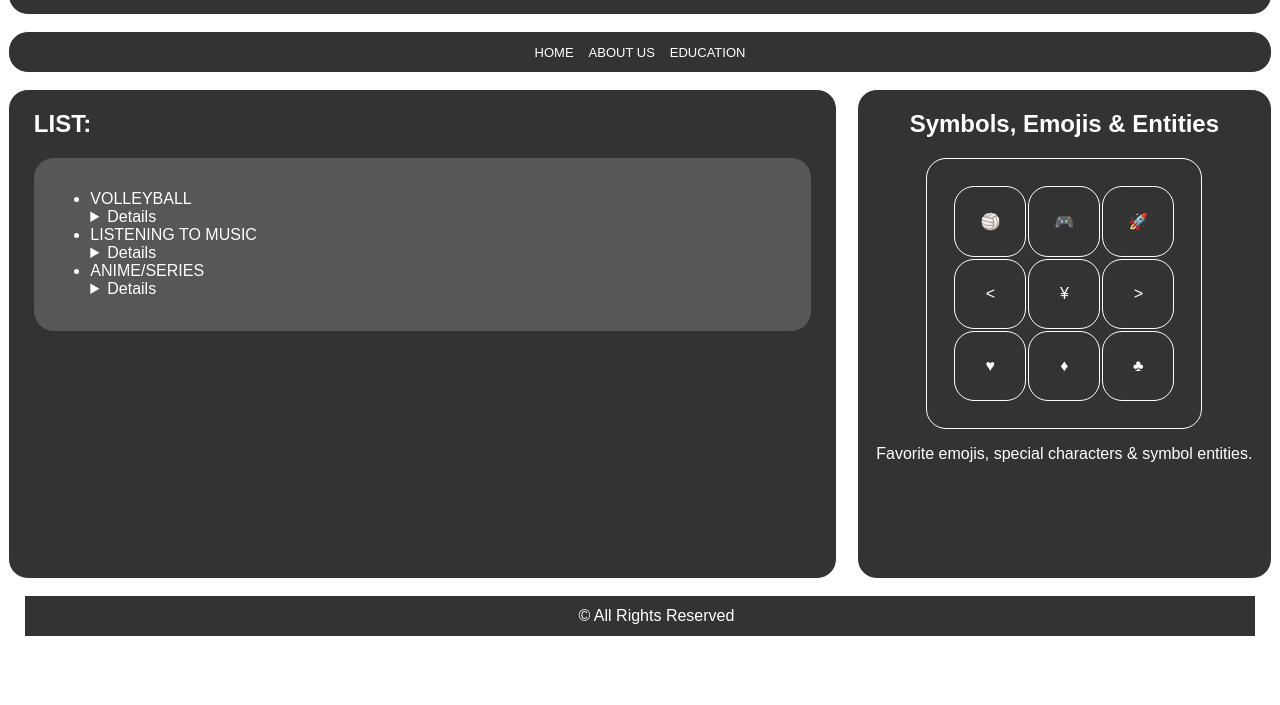
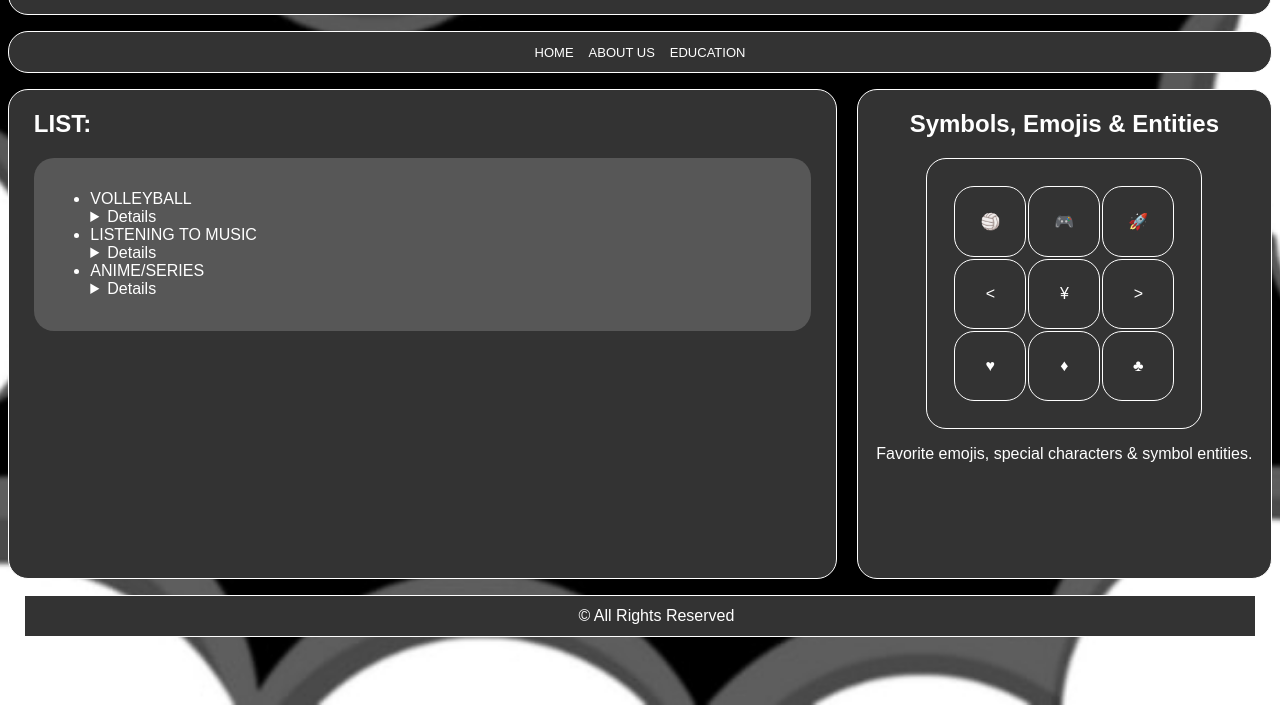
Before and after one commit to gempest/gemark-portfolio, a plain HTML site: page gh hobbies.html in a window 1280 px wide. Shown: the part 95-800 px from the top of the page. Drawn offline with Linux system fonts and the light colour scheme.

Commit message:
Update gh hobbies.html

```diff
--- a/gh hobbies.html
+++ b/gh hobbies.html
@@ -7,7 +7,7 @@
     <link rel="icon" href="favicon-modified.png" type="icon/x-image">
     <style>
         body {
-            background-image: url(cover.png);
+            background-image: url(bg.jpg);
             background-size: cover;
             background-position: center;
             background-repeat: no-repeat;
```
